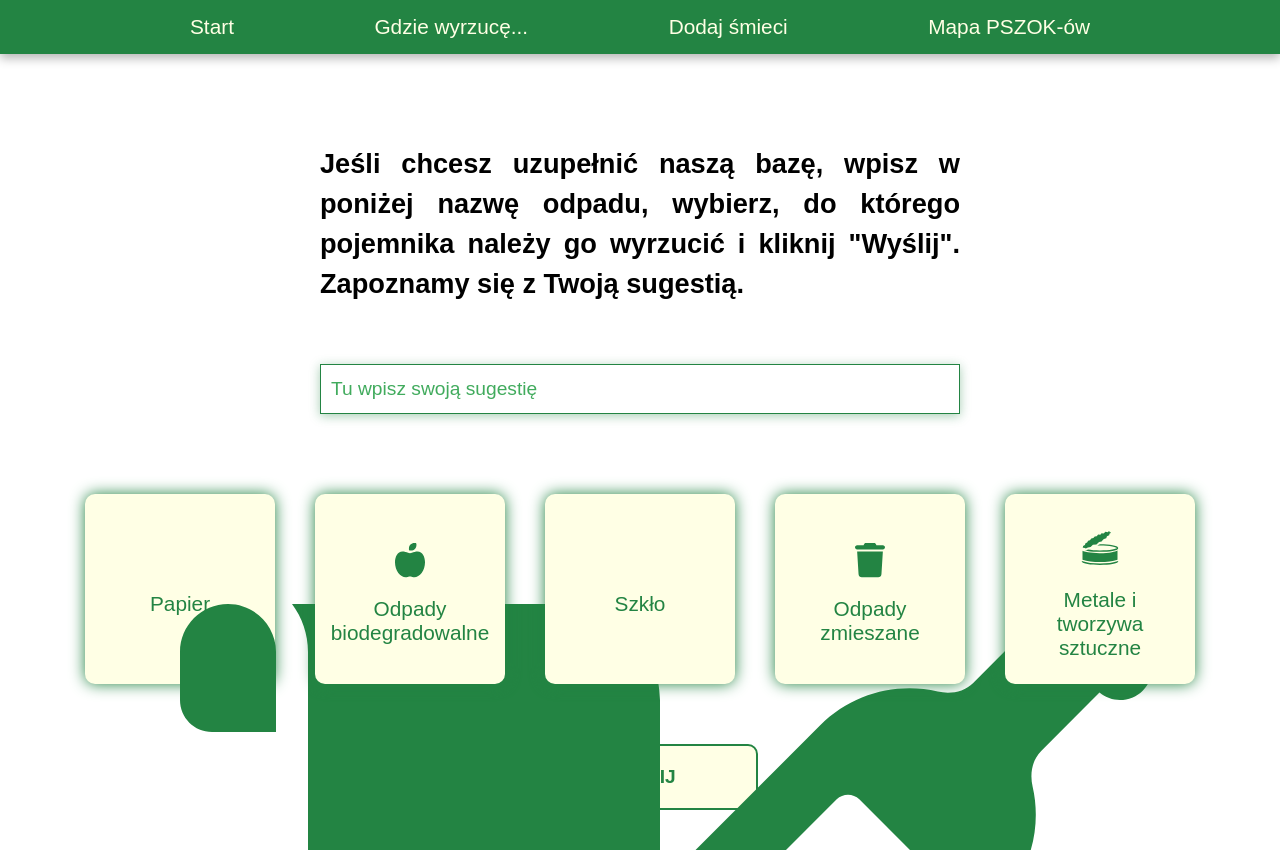
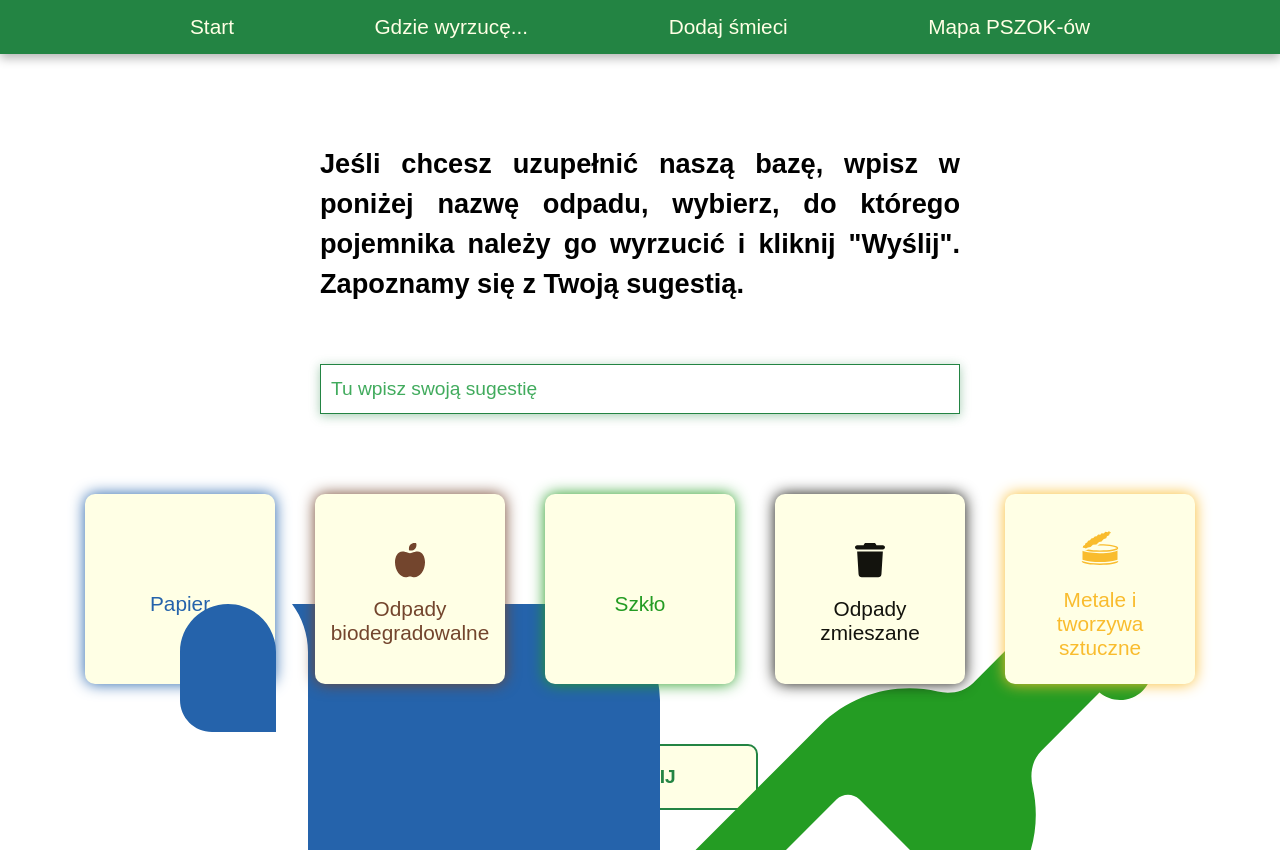
Before and after one commit to pizgo/waste_segregation_app, a React (Create React App) app: page /AddTrash in a window 1280 px wide. Built offline with nearby package versions, Linux system fonts and the light colour scheme.

Commit message:
color change in AddTrash

```diff
--- a/src/components/AddTrash/AddTrash.js
+++ b/src/components/AddTrash/AddTrash.js
@@ -81,25 +81,25 @@ export const AddTrash = () => {
                     </p>
                     <input type="text" className="addTrash__form" placeholder="Tu wpisz swoją sugestię" onChange={handleChange} />
                     <div className="addTrash__bins">
-                        <div className={`addTrash__bins-bin ${clickedID === 1 && "binClicked"}`} onClick={event => handleClick(1)}>
-                            <FontAwesomeIcon icon={faScroll} alt="paper" id='paper' className='addTrash__bins-img icon'/>
-                            <p className='addTrash__bins-text desc'>Papier</p>
+                        <div className={`bin ${clickedID === 1 && "bin__clicked"}`} onClick={event => handleClick(1)}>
+                            <FontAwesomeIcon icon={faScroll} alt="paper" id='paper' className='addTrash__bins-img icon paper'/>
+                            <p className='addTrash__bins-text desc paper'>Papier</p>
                         </div>
-                        <div className={`addTrash__bins-bin bio ${clickedID === 2 && "binClicked"} `} onClick={event =>handleClick(2)}>
-                            <FontAwesomeIcon icon={faAppleAlt} alt="bio" id='bio' className='addTrash__bins-img icon'/>
-                            <p className='addTrash__bins-text desc'>Odpady biodegradowalne</p>
+                        <div className={`bin bio ${clickedID === 2 && "bin__clicked"} `} onClick={event =>handleClick(2)}>
+                            <FontAwesomeIcon icon={faAppleAlt} alt="bio" id='bio' className='addTrash__bins-img icon bio'/>
+                            <p className='addTrash__bins-text desc bio'>Odpady biodegradowalne</p>
                         </div>
-                        <div className={`addTrash__bins-bin ${clickedID === 3 && "binClicked"} `} onClick={event =>handleClick(3)}>
-                            <FontAwesomeIcon icon={faWineBottle} alt="glass" id='glass' className='addTrash__bins-img icon'/>
-                            <p className='addTrash__bins-text desc'>Szkło</p>
+                        <div className={`bin ${clickedID === 3 && "bin__clicked"} `} onClick={event =>handleClick(3)}>
+                            <FontAwesomeIcon icon={faWineBottle} alt="glass" id='glass' className='addTrash__bins-img icon glass'/>
+                            <p className='addTrash__bins-text desc glass'>Szkło</p>
                         </div>
-                        <div className={`addTrash__bins-bin ${clickedID === 4 && "binClicked"} `} onClick={event =>handleClick( 4)}>
-                            <FontAwesomeIcon icon={faTrash} alt="mixed" id='mixed' className='addTrash__bins-img icon'/>
-                            <p className='addTrash__bins-text desc'>Odpady zmieszane</p>
+                        <div className={`bin ${clickedID === 4 && "bin__clicked"} `} onClick={event =>handleClick( 4)}>
+                            <FontAwesomeIcon icon={faTrash} alt="mixed" id='mixed' className='addTrash__bins-img icon mixed'/>
+                            <p className='addTrash__bins-text desc mixed'>Odpady zmieszane</p>
                         </div>
-                        <div className={`addTrash__bins-bin ${clickedID === 5 && "binClicked"} `} onClick={event =>handleClick( 5)}>
-                            <GiOpenedFoodCan alt="pet" id='pet' className='addTrash__bins-img icon'/>
-                            <p className='addTrash__bins-text desc'>Metale i tworzywa sztuczne</p>
+                        <div className={`bin ${clickedID === 5 && "bin__clicked"} `} onClick={event =>handleClick( 5)}>
+                            <GiOpenedFoodCan alt="pet" id='pet' className='addTrash__bins-img icon pet'/>
+                            <p className='addTrash__bins-text desc pet'>Metale i tworzywa sztuczne</p>
                         </div>
                     </div>
 
--- a/src/css/_AddTrash.scss
+++ b/src/css/_AddTrash.scss
@@ -61,30 +61,16 @@
     flex-wrap: wrap;
     align-items: center;
     padding: 0 20px;
-    color: $green;
+
 
     @include desktop {
       margin-top: 60px;
-    }
-
-    &-bin {
-      display: flex;
-      flex-direction: column;
-      align-items: center;
-      justify-content: center;
-      padding: 0 50px;
-      cursor: pointer;
-
-      @include createBoxForAddingTrash(190px, 190px, 10px, $background, 20px);
-      position: relative;
-      box-shadow: 0 0 15px $green;
     }
 
     &-img {
       padding: 10px;
       width: 60px;
       height: auto;
-      color: $green;
     }
 
     &-text {
@@ -140,17 +126,83 @@
   }
 }
 
-.binClicked {
-    background: linear-gradient(130deg, $hoverBgColor 0%, $hoverBgColor2 100%);
-    box-shadow: none;
-    color: $background;
-  .icon,
-  .desc {
-    color: $background;
+
+.bin {
+  display: flex;
+  flex-direction: column;
+  align-items: center;
+  justify-content: center;
+  padding: 0 50px;
+  cursor: pointer;
+
+  &:first-of-type {
+    @include createBoxForAddingTrash(190px, 190px, 10px, $background, 20px);
+    position: relative;
+    box-shadow: 0 0 15px $paper;
+    color: $paper;
+  }
+  &:nth-of-type(2) {
+    @include createBoxForAddingTrash(190px, 190px, 10px, $background, 20px);
+    position: relative;
+    box-shadow: 0 0 15px $bio;
+    color: $bio;
+  }
+  &:nth-of-type(3) {
+    @include createBoxForAddingTrash(190px, 190px, 10px, $background, 20px);
+    position: relative;
+    box-shadow: 0 0 15px $glass;
+    color: $glass;
+  }
+  &:nth-of-type(4) {
+    @include createBoxForAddingTrash(190px, 190px, 10px, $background, 20px);
+    position: relative;
+    box-shadow: 0 0 15px $mixed;
+    color: $mixed;
+  }
+  &:nth-of-type(5) {
+    @include createBoxForAddingTrash(190px, 190px, 10px, $background, 20px);
+    position: relative;
+    box-shadow: 0 0 15px $pet;
+    color: $pet;
+  }
+
+  &__clicked {
+    .icon,
+    .desc {
+      color: $background;
+    }
+
+    &:first-of-type {
+      background: linear-gradient(130deg, $paper 0%, $paper 100%);
+      box-shadow: none;
+      color: $background;
+    }
+    &:nth-of-type(2) {
+      background: linear-gradient(130deg, $bio 0%, $bio 100%);
+      box-shadow: none;
+      color: $background;
+    }
+    &:nth-of-type(3) {
+      background: linear-gradient(130deg, $glass 0%, $glass 100%);
+      box-shadow: none;
+      color: $background;
+    }
+    &:nth-of-type(4) {
+      background: linear-gradient(130deg, $mixed 0%, $mixed 100%);
+      box-shadow: none;
+      color: $background;
+    }
+    &:nth-of-type(5) {
+      background: linear-gradient(130deg, $pet 0%, $pet 100%);
+      box-shadow: none;
+      color: $background;
+    }
   }
 }
 
-
+//#paper {
+//  color: $paper;
+//}
 #mixed {
   width: 50px;
 }
--- a/src/css/settings/_Colors.scss
+++ b/src/css/settings/_Colors.scss
@@ -3,5 +3,12 @@ $lightgreen: #41ab5d;
 $background: #ffffe5;
 $white: white;
 
+
 $hoverBgColor: #238443;
 $hoverBgColor2: #006837;
+
+$paper: #2563ab;
+$pet: #f9bc2e;
+$mixed: #13130d;
+$glass: #249c23;
+$bio: #73452d;
```
